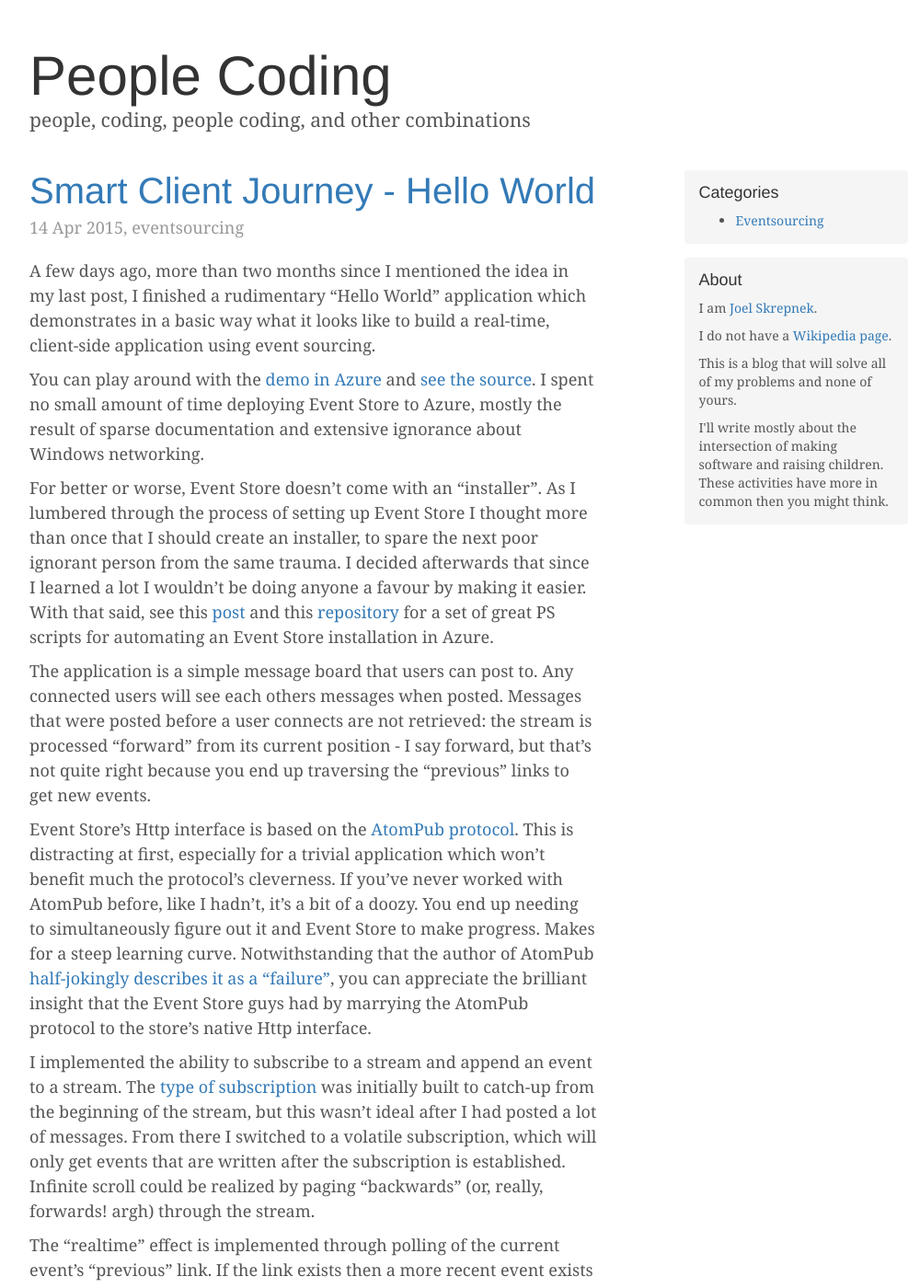
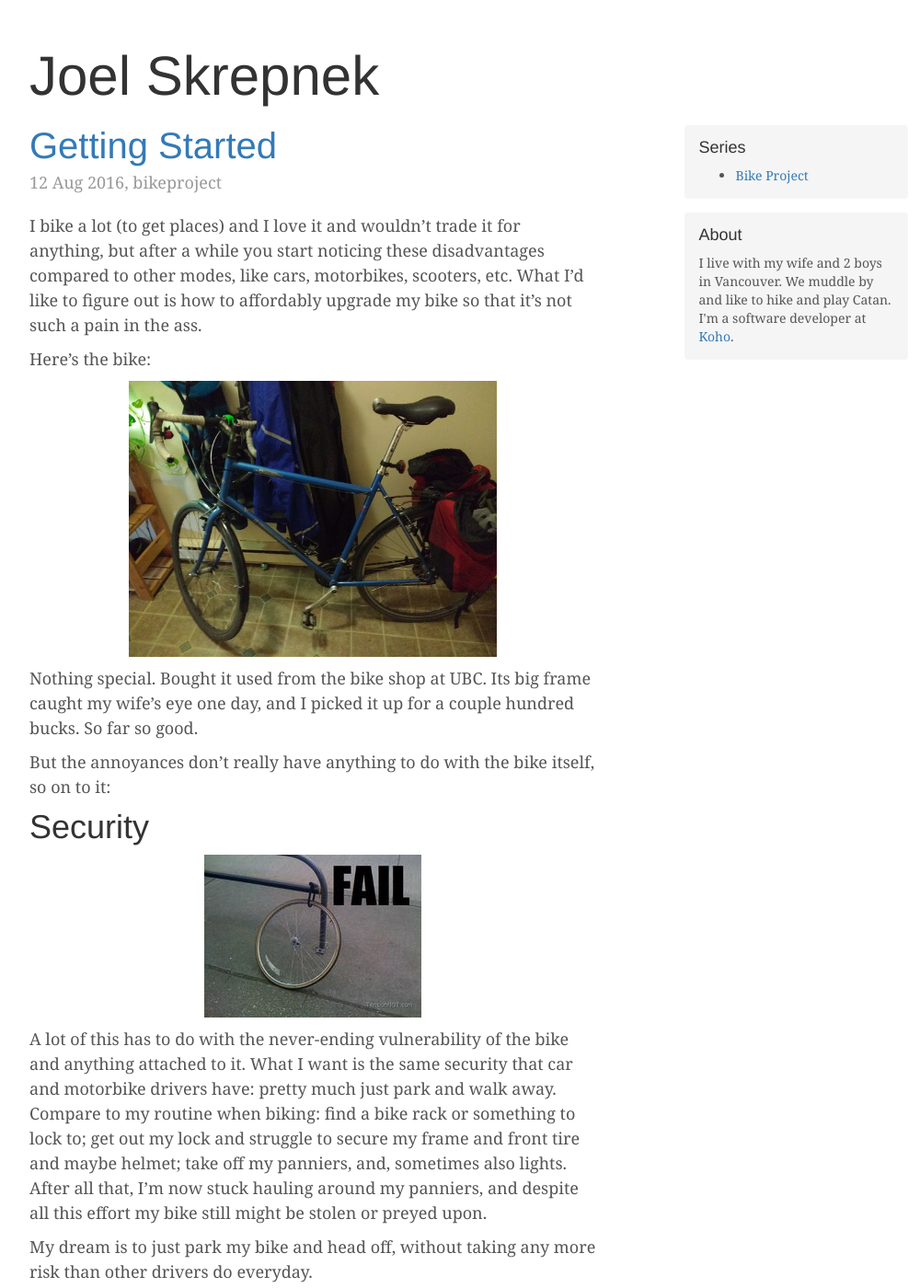
Before and after one commit to jskrepnek/jskrepnek.github.io, a Jekyll site: the page built from index.html, in a window 1280 px wide and 1400 px high. Shown: the whole window at 92% size, without its empty margins (138-1138 px from the left). Built offline with Jekyll 4.4.1, drawn with Linux system fonts in a browser that asks for light colours; Markdown is read by kramdown in place of the engine named in the settings; some of the changed text lies outside the part shown.

Commit message:
Add new post and cleanup

```diff
--- a/_config.yml
+++ b/_config.yml
@@ -1,3 +1,3 @@
-name: 'People Coding'
+name: 'Joel Skrepnek'
 markdown: redcarpet
-highlighter: pygments
+highlighter: rouge
--- a/_layouts/default.html
+++ b/_layouts/default.html
@@ -1,5 +1,6 @@
 <!DOCTYPE html>
 <html>
+
 <head>
   <meta charset="utf-8">
   <meta http-equiv="X-UA-Compatible" content="IE=edge,chrome=1">
@@ -12,8 +13,9 @@
 
   <!-- syntax highlighting CSS -->
   <link rel="stylesheet" href="/css/syntax.css">
+  <base target="_blank">
+</head>
 
-</head>
 <body>
 
   <div id="wrap">
@@ -48,4 +50,5 @@
     ga('send', 'pageview');
   </script>
 </body>
+
 </html>
--- a/_layouts/post.html
+++ b/_layouts/post.html
@@ -3,7 +3,6 @@ layout: default
 ---
 <div class="blog-header">
     <h1 class="blog-title"><a href="/">{{ site.name }}</a></h1>
-    <p class="lead blog-description">people, coding, people coding, and other combinations</p>
 </div>
 <div class="row">
     <div class="col-sm-12 blog-main">
--- a/_posts/2015-02-08-ddd-for-smart-client-applications.md
+++ /dev/null
@@ -1,20 +0,0 @@
----
-layout: post
-title:  Domain Driven Design for Smart Client Applications
-date:   2015-03-08 9:11
-category: eventsourcing
-tags: software smartclients ddd angular
----
-Attending [ng-conf](http://www.ng-conf.org/), I arrived with a negative attitude about technologies like [Firebase](https://www.firebase.com/) and [Meteor](https://www.meteor.com/) - what I would describe as back end application platforms, kitchen sinks that would otherwise replace all or most of the services of a proprietary backend.  This is neat stuff, and I've used [Parse](https://www.parse.com/) before, for a mobile app, and was pleased to do so.  The thing is that I didn't see how these tools mattered to me, and other developers, building complex applications.  I couldn't see how I could leverage these new architectures to solve non-trivial business problems.
-
-The attitude comes from imagining that the popularity is mostly unfounded since many business problems are trivial at first and so the rapid progress achieved with a tool like Firebase is exciting - "with only a few lines of code" you have a mature backend and [dancing unicorns](https://www.youtube.com/watch?v=RW6Lp3Y3Vxs).  Some problems stay trivial and that's fine.  Many don't and then what?  Will Firebase be a welcome partner as you journey into complexity?  I just don't think so.  That's my hunch.
-
-These backend-as-a-service companies were everywhere at the conference:  [Firebase](https://www.firebase.com/), [Netflix's Falkor](http://youtu.be/WiO1f6h15c8?list=PLOETEcp3DkCoNnlhE-7fovYvqwVPrRiY7), [Back&](https://www.backand.com/), [wakanda](http://www.wakanda.org/) - it was hard to keep up.  Firebase's booth was _popular_; Jafar Husain's presentation about Falkor got everyone's attention.  While I haven't at all compared each of these services, the common feature that interests me is data persistence.
-
-All of this fits into my exploration of browser-side event sourcing.  So while I'm skeptical about how platforms like Firebase fit into solving hard problems, it's really interesting that there's all of this momentum to empower traditional "clients" by replacing custom backend services with general platform services whilst capturing the entirety of an application's business concerns in the web application itself.
-
-The topic I'm taking a long time to get to is, given the taking-on of end-to-end business concerns by web applications, will Domain-driven design and other domain modelling strategies, and the implementations, become the work of web developers?  In most cases, until very recently, I think that what was considered to be the "real" domain modeling - if done at all - would not have been of much interest to web developers, or "front-end" developers to poke at that thing again.  I imagine that for Web developers "front-end" domain models would emerge from design specifications, mock-ups and APIs.  And then a whole other domain model would be implemented on the other end of the stack.
-
-If Domain-driven design is useful, then we'll need to be open minded to it being implemented in unconventional places, like in collaborating web applications deployed to browsers or other clients (like native applications).
-
-In my exploration, [Event Store](https://geteventstore.com/) is taking the place of Firebase.  Besides the persistence mechanism, the two technologies may not really be that different.  Maybe instead of clunking around building a "Boards" application, I should start with a version of the Firebase "Hello World" using Event Store.
--- a/_posts/2015-04-14-smart-client-hello-world.md
+++ /dev/null
@@ -1,52 +0,0 @@
----
-layout: post
-title:  "Smart Client Journey - Hello World"
-date:   2015-04-14 07:30
-category: eventsourcing
-tags: software smartclients eventsourcing
----
-A few days ago, more than two months since I mentioned the idea in my last post, I finished a rudimentary "Hello World" application which demonstrates in a basic way what it looks like to build a real-time, client-side application using event sourcing.
-
-You can play around with the [demo in Azure](http://esjs-journey-1.azurewebsites.net/app/index.html) and [see the source](https://github.com/jskrepnek/esjs-journey-1).  I spent no small amount of time deploying Event Store to Azure, mostly the result of sparse documentation and extensive ignorance about Windows networking.
-
-For better or worse, Event Store doesn't come with an "installer".  As I lumbered through the process of setting up Event Store I thought more than once that I should create an installer, to spare the next poor ignorant person from the same trauma.  I decided afterwards that since I learned a lot I wouldn't be doing anyone a favour by making it easier.  With that said, see this [post](https://groups.google.com/forum/#!topic/event-store/SBgFKYLdGaw) and this [repository](https://github.com/openAgile/EventStore-DevOps/tree/master/azure-powershell-windows) for a set of great PS scripts for automating an Event Store installation in Azure.
-
- The application is a simple message board that users can post to.  Any connected users will see each others messages when posted.  Messages that were posted before a user connects are not retrieved: the stream is processed "forward" from its current position - I say forward, but that's not quite right because you end up traversing the "previous" links to get new events.
-
-Event Store's Http interface is based on the [AtomPub protocol](http://bitworking.org/projects/atom/rfc5023.html).  This is distracting at first, especially for a trivial application which won't benefit much the protocol's cleverness.  If you've never worked with AtomPub before, like I hadn't, it's a bit of a doozy.  You end up needing to simultaneously figure out it and Event Store to make progress.  Makes for a steep learning curve.  Notwithstanding that the author of AtomPub [half-jokingly describes it as a "failure"](http://bitworking.org/news/425/atompub-is-a-failure), you can appreciate the brilliant insight that the Event Store guys had by marrying the AtomPub protocol to the store's native Http interface.
-
-I implemented the ability to subscribe to a stream and append an event to a stream.  The [type of subscription](http://docs.geteventstore.com/introduction/subscriptions/) was initially built to catch-up from the beginning of the stream, but this wasn't ideal after I had posted a lot of messages.  From there I switched to a volatile subscription, which will only get events that are written after the subscription is established.  Infinite scroll could be realized by paging "backwards" (or, really, forwards! argh) through the stream.
-
-The "realtime" effect is implemented through polling of the current event's "previous" link.  If the link exists then a more recent event exists and we recursively process the Uri.  Otherwise, we recursively process the same link again after a timeout.  Here's the code for that:
-
-{% highlight js %}
-processPrevUri = function (prevUri, onEvent) {
-    $http
-        .get(prevUri, {
-            headers: {
-                'Content-Type': 'vnd.eventstore.atom+json',
-                'Authorization': 'Basic ' + token
-            }
-        })
-        .success(function (data) {
-            processEntries(data.entries, onEvent)
-                .then(function () {
-                    var previousLink = getLink(data.links, "previous");
-
-                    if (previousLink) {
-                        processPrevUri(previousLink.uri, onEvent);
-                    } else {
-                        $timeout(function () {
-                            processPrevUri(prevUri, onEvent);
-                        }, 500);
-                    }
-                });
-        });
-};
-{% endhighlight %}
-
-I'm going to go out on a limb here and say that I suspect that this kind of polling by many connected clients would not scale.  Again, just surmising here, a better subscription model would probably combine a server-side observer that is pushing to clients using sockets or something cooler than polling.  On the other hand, this is simple and that's worth something.
-
-What's next.  I think the next journey is to explore collaborating over multiple streams.  To pull this off, each client needs to be able to discover all of the message boards that have been created.  This is harder than it sounds if you have the questionable goal, as I do, of avoiding any server-side code.  No two message boards know about each other, but somehow we need to assemble a list of boards.  We can use a [projection](https://geteventstore.com/blog/20130212/projections-1-theory/) to accomplish this, which might create a new stream that aggregates message boards, or which might just keep a list as state that client's can query.  But as I say that's cheating.
-
-If no security model is necessary then clients could subscribe to the $all stream, but what useful application doesn't have a security model?  Off the top of my head the only other option I see is to have clients themselves post events to a reliably discoverable stream called, say, messageBoards.  This still doesn't propose a security model, but it's less incompatible so let's start there.  That decided, I can already tell that I'm more interested in proofing out a private message board.  I think that's going to be the important problem to explore.
--- /dev/null
+++ b/_posts/2016-08-12-bike-project.md
@@ -0,0 +1,30 @@
+---
+layout: post
+title:  "Getting Started"
+date:   2016-08-12 21:40
+category: bikeproject
+tags: biking bikes projects
+---
+I bike a lot (to get places) and I love it and wouldn't trade it for anything, but after a while you start noticing these disadvantages compared to other modes, like cars, motorbikes, scooters, etc.  What I'd like to figure out is how to affordably upgrade my bike so that it's not such a pain in the ass.
+
+Here's the bike:
+
+<img width="400" src="images/IMG_20160813_160137414.jpg"/>
+
+Nothing special.  Bought it used from the bike shop at UBC.  Its big frame caught my wife's eye one day, and I picked it up for a couple hundred bucks.  So far so good.
+
+But the annoyances don't really have anything to do with the bike itself, so on to it:
+
+# Security
+
+<img src="images/2ca7afafc127a4237c65e81abcc106dc.jpg"/>
+
+A lot of this has to do with the never-ending vulnerability of the bike and anything attached to it.  What I want is the same security that car and motorbike drivers have: pretty much just park and walk away.  Compare to my routine when biking: find a bike rack or something to lock to; get out my lock and struggle to secure my frame and front tire and maybe helmet; take off my panniers, and, sometimes also lights.  After all that, I'm now stuck hauling around my panniers, and despite all this effort my bike still might be stolen or preyed upon.
+
+My dream is to just park my bike and head off, without taking any more risk than other drivers do everyday.
+
+# Listening
+
+<img width="400" src="images/121030_AFW_Bicycle-Ipo.jpg.CROP.cq5dam_web_1280_1280_jpeg.jpg"/>
+
+Less important than security, I wish that I could enjoy audio like I do in the car: without having to put buds in, and able to easily play/pause, change volume, etc.  Actually I'll only wear a bud in one ear, less I become like one of bikers in Vancouver that <a href="http://www.slate.com/articles/life/a_fine_whine/2012/11/cycling_with_headphones_is_incredibly_dumb_why_does_anyone_do_it.html">I think so poorly</a> of for unsafe and disorderly behaviour.  Anyway, after sorting out the security issues, I'll look into what options there are for safe listening on the bike.
--- a/eventsourcing/index.html
+++ b/bikeproject/index.html
@@ -3,18 +3,17 @@ layout: default
 ---
 <div class="blog-header">
     <h1 class="blog-title"><a href="/">{{ site.name }}</a></h1>
-    <p class="lead blog-description">people, coding, people coding, and other combinations</p>
 </div>
 <div class="row">
     <div class="col-sm-12 blog-main">
         <div class="blog-post">
            <p class="blog-post-meta">
-                This is a series of posts about <a href="http://martinfowler.com/eaaDev/EventSourcing.html">Event Sourcing</a>.
+                This is a series of posts about upgrading my bike to solve all of the most annoying things about getting everywhere by bike everyday.
             </p>
            <p class="blog-post-meta">
             </p>
             <hr>
-                {% for post in site.categories.eventsourcing %}
+                {% for post in site.categories.bikeproject %}
                 <p>{{ forloop.rindex }}: <a href="{{post.url}}">{{ post.title }}</a></p>
                 {% endfor %}
         </div>
--- a/index.html
+++ b/index.html
@@ -3,7 +3,6 @@ layout: default
 ---
 <div class="blog-header">
   <h1 class="blog-title">{{ site.name }}</h1>
-  <p class="lead">people, coding, people coding, and other combinations</p>
 </div>
 <div class="row">
   <div class="col-sm-8 blog-main">
@@ -20,18 +19,14 @@ layout: default
   </div>
   <div class="col-sm-3 col-sm-offset-1 blog-sidebar">
     <div class="sidebar-module sidebar-module-inset">
-      <h4>Categories</h4>
+      <h4>Series</h4>
       <ul>
-          <li><a href="/eventsourcing">Eventsourcing</a></li>
+          <li><a href="/bikeproject">Bike Project</a></li>
       </ul>
     </div>
     <div class="sidebar-module sidebar-module-inset">
       <h4>About</h4>
-      <p>I am <a href="http://en.wikipedia.org/wiki/Joel_Skrepnek">Joel Skrepnek</a>.</p>
-      <p>I do not have a <a href="http://en.wikipedia.org/wiki/Joel_Skrepnek">Wikipedia page</a>.</p>
-      <p>This is a blog that will solve all of my problems and none of yours.</p>
-      <p>I'll write mostly about the intersection of making software and raising children.  These activities have more
-         in common then you might think.</p>
+      <p>I live with my wife and 2 boys in Vancouver.  We muddle by and like to hike and play Catan.  I'm a software developer at <a target="_blank" href="https://www.koho.ca">Koho</a>.</p>
     </div>
   </div>
 </div>
```
Also changed, not shown: _posts/2013-12-18-angularjs-text-carousel.md (deleted, +0 -73 lines), _posts/2015-02-15-the-end-of-apis.md (deleted, +0 -40 lines), _posts/2015-02-22-bootstrapping-a-user.md (deleted, +0 -31 lines), README.md, images/121030_AFW_Bicycle-Ipo.jpg.CROP.cq5dam_web_1280_1280_jpeg.jpg (added), images/2ca7afafc127a4237c65e81abcc106dc.jpg (added), images/IMG_20160813_160137414.jpg (added), 2 other files. Lines whose indentation alone changed are shown as unchanged.
